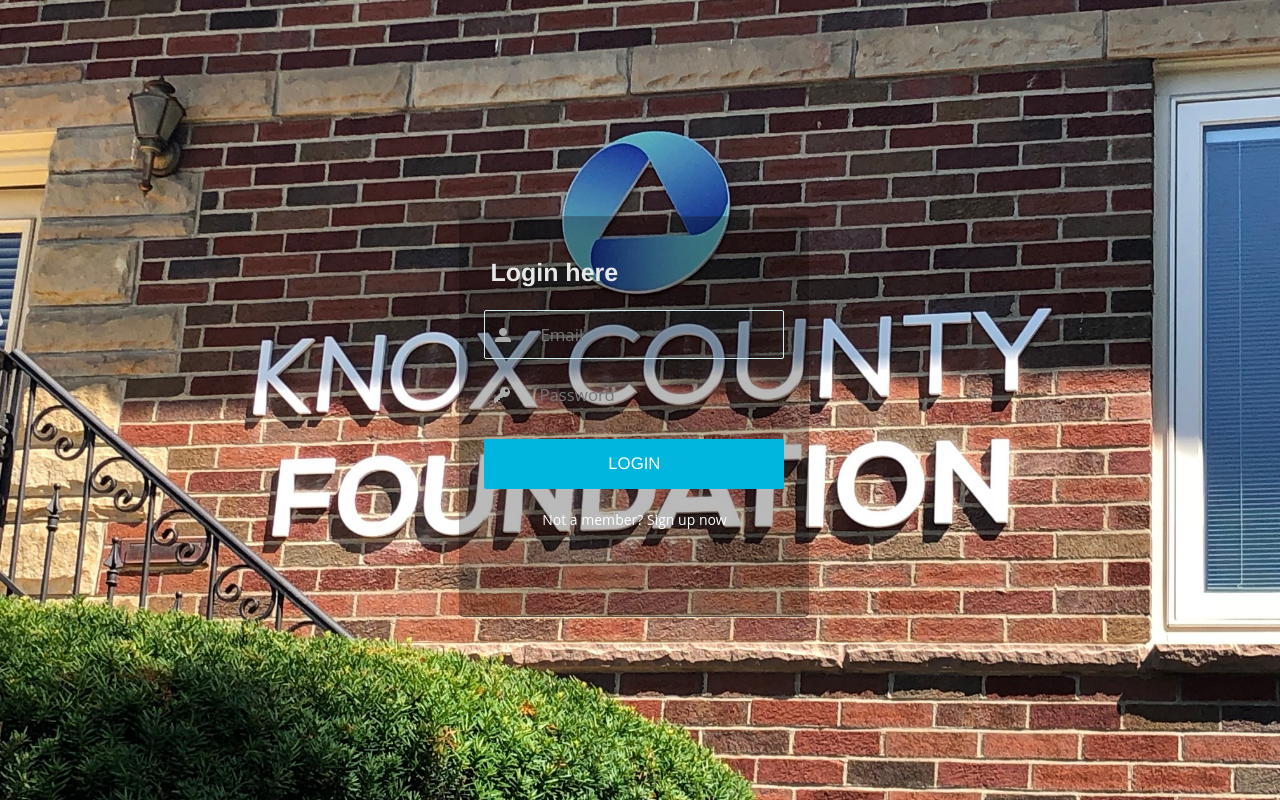
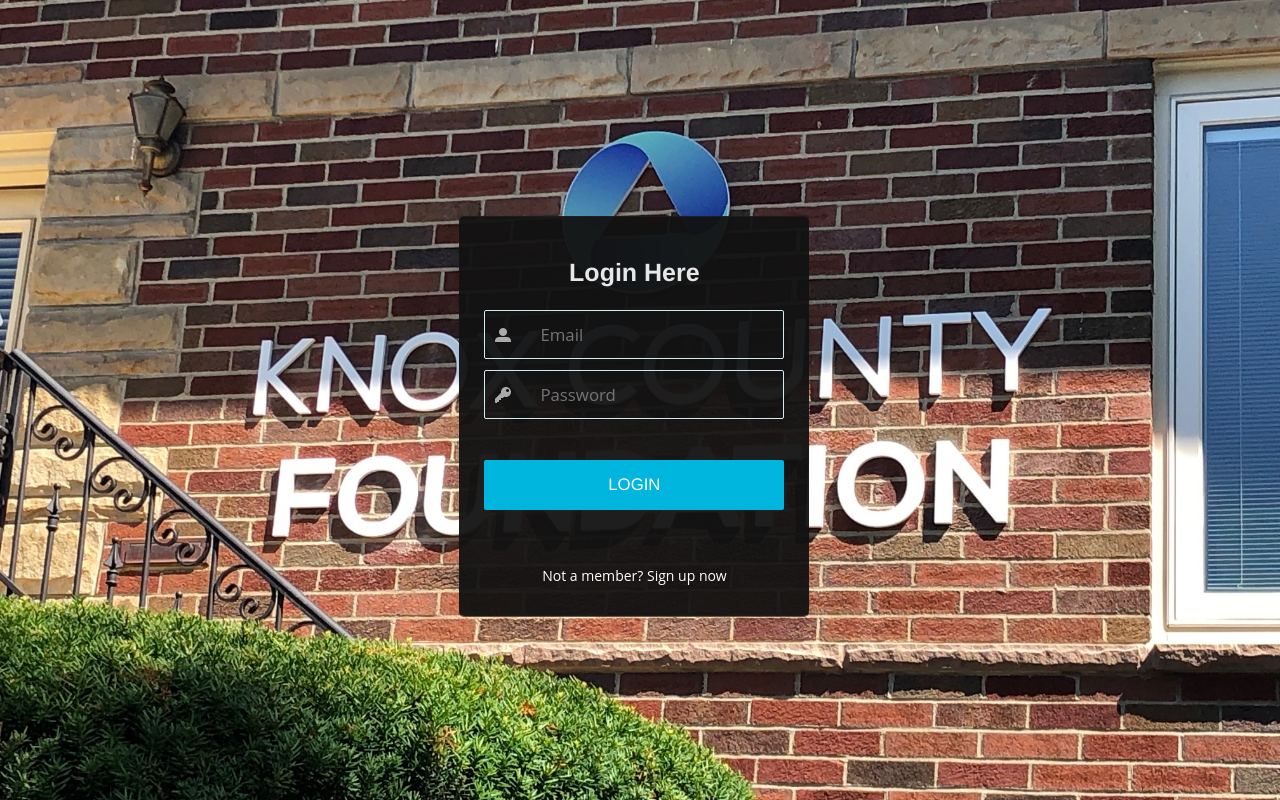
Before and after one commit to gnimuyil/KCFnew, a PHP site: page / in a window 1280 px wide. Run offline with PHP 8.4, Linux system fonts and the light colour scheme.

Commit message:
consitent formatting

```diff
--- a/index.php
+++ b/index.php
@@ -2,13 +2,15 @@
 <?php include('dbcon.php'); ?>
 <html>
 <head>
+
 <link rel="stylesheet" type="text/css" href="style.css">
+
 </head>
 <body>
 <div class="form-wrapper">
 
   <form action="#" method="post">
-    <h3>Login here</h3>
+    <h3>Login Here</h3>
 
     <div class="form-item">
 		<input type="text" name="user" required="required" placeholder="Email" autofocus required></input>
@@ -18,6 +20,7 @@
 		<input type="password" name="pass" required="required" placeholder="Password" required></input>
     </div>
 
+	<br>
     <div class="button-panel">
 		<input type="submit" class="button" title="Log In" name="login" value="Login"></input>
     </div>
@@ -55,6 +58,8 @@
 				}
 		}
   ?>
+  <br>
+
   <div class="reminder">
     <p>Not a member? <a href="/class/ssd/li2/ResponsiveRegistration.html">Sign up now</a></p>
 		  </div>
--- a/style.css
+++ b/style.css
@@ -16,7 +16,7 @@
   top: 50%;
   left: 48%;
   margin: -184px 0px 0px -155px;
-  background: rgba(0,0,0,0.27);
+  background: rgba(18, 18, 18, 0.95);
   padding: 15px 25px;
   border-radius: 5px;
   box-shadow: 0px 1px 0px rgba(0,0,0,0.6),inset 0px 1px 0px rgba(255,255,255,0.04);
@@ -28,6 +28,7 @@
 
 
 h3{
+	text-align: center;
   font-size: 25px;
   font-weight: 640;
   margin-bottom: 10px;
@@ -39,7 +40,7 @@
 
 
 .form-item input{
-  border: none;
+	border:1.4px solid #cfecf0;
   background:transparent;
   color: #fff;
   margin-top:11px;
```
